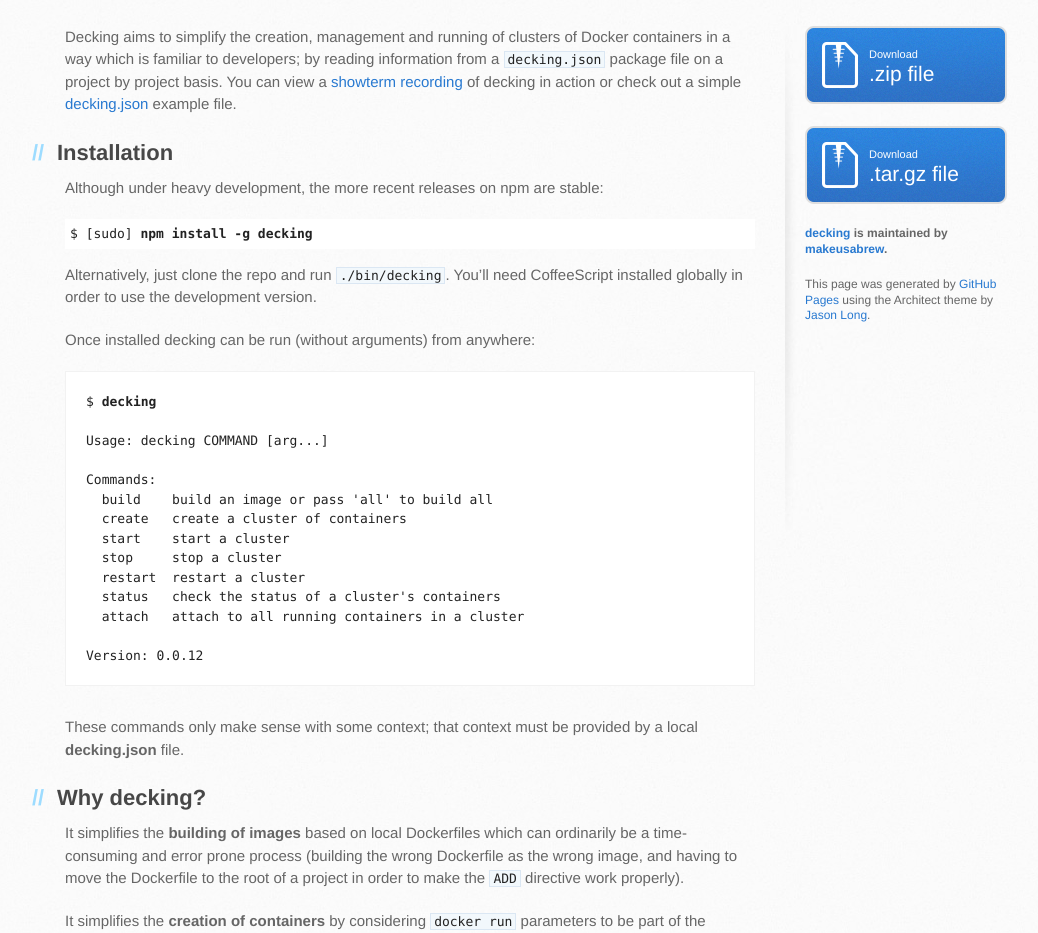
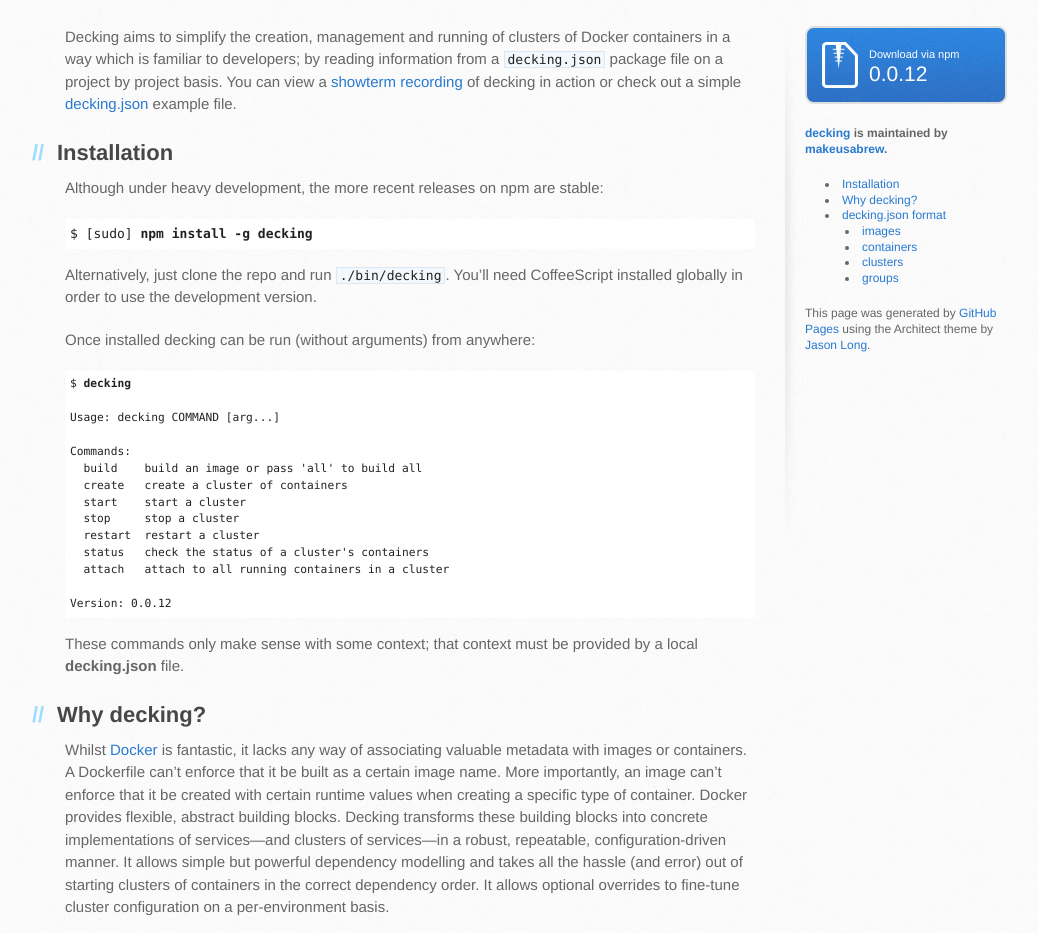
Before and after one commit to makeusabrew/decking, a plain HTML site: page index.html in a window 1280 px wide. Shown: the part 240-1173 px from the top of the page, without its empty margins (105-1143 px from the left). Drawn offline with Linux system fonts and the light colour scheme.

Commit message:
tweak to about section, add quick nav links

```diff
--- a/index.html
+++ b/index.html
@@ -20,7 +20,7 @@
       <div class="inner">
         <h1>decking</h1>
         <h2>Create, manage and run clusters of Docker containers</h2>
-        <a href="https://github.com/makeusabrew/decking" class="button"><small>View project on</small>GitHub</a>
+        <a href="https://github.com/makeusabrew/decking" class="button"><small>View project on </small>GitHub</a>
       </div>
     </header>
 
@@ -38,8 +38,12 @@
 <a href="https://github.com/makeusabrew/nodeflakes/blob/master/decking.json">decking.json</a>
 example file.</p>
 
+<!--
+<iframe src="http://showterm.io/21bc0f5d5ddbe4a1c4f2a#fast" width="100%" height="480"></iframe>
+-->
+
 <h2>
-<a name="installation" class="anchor" href="#installation"><span class="octicon octicon-link"></span></a>Installation</h2>
+<a name="installation" class="anchor"><span class="octicon octicon-link"></span></a>Installation</h2>
 
 <p>Although under heavy development, the more recent releases on npm are stable:</p>
 
@@ -49,7 +53,7 @@
 need CoffeeScript installed globally in order to use the development version.</p>
 
 <p>Once installed decking can be run (without arguments) from anywhere:</p>
-<pre>$ <b>decking</b>
+<pre class="reduced reduced--alot">$ <b>decking</b>
 
 Usage: decking COMMAND [arg...]
 
@@ -68,9 +72,20 @@
 by a local <b>decking.json</b> file.</p>
 
 <h2>
-<a name="about" class="anchor" href="#about"><span class="octicon octicon-link"></span></a>Why decking?</h2>
+<a name="about" class="anchor"><span class="octicon octicon-link"></span></a>Why decking?</h2>
 
 <!--<p>Possible note here about lack of metadata storage with Docker</p>-->
+<p>Whilst <a href="http://www.docker.io/">Docker</a> is fantastic, it lacks
+any way of associating valuable metadata with images or containers. A Dockerfile
+can&rsquo;t enforce that it be built as a certain image name. More importantly, an
+image can&rsquo;t enforce that it be created with certain runtime values when
+creating a specific type of container. Docker provides flexible, abstract
+building blocks. Decking transforms these building blocks into
+concrete implementations of services&mdash;and clusters of services&mdash;in a
+robust, repeatable, configuration-driven manner. It allows simple but powerful
+dependency modelling and takes all the hassle (and error) out of starting
+clusters of containers in the correct dependency order. It allows optional
+overrides to fine-tune cluster configuration on a per-environment basis.
 
 <p>It simplifies the <b>building of images</b> based on local Dockerfiles which
 can ordinarily be a time-consuming and error prone process (building the wrong
@@ -91,7 +106,7 @@
 dependency order.</p>
 
 <h2>
-<a name="deckingjson-format" class="anchor" href="#deckingjson-format"><span class="octicon octicon-link"></span></a>The decking.json file format</h2>
+<a name="format" class="anchor"><span class="octicon octicon-link"></span></a>The decking.json file format</h2>
 
 <p>The decking.json format aims to be clear, concise and simple. Note that the file
 must be present in the current working directory; decking will not recurse up parent
@@ -104,7 +119,7 @@
 </code></pre>
 
 <h3>
-<a name="images-object" class="anchor" href="#images-object"><span class="octicon octicon-link"></span></a>images</h3>
+<a name="format-images" class="anchor"><span class="octicon octicon-link"></span></a>images</h3>
 
 <p>Images define the templates from which containers are built; decking gives them
 a boost by being able to build them in batches and resolving commonly experienced issues with
@@ -133,7 +148,7 @@
 that any <code>ADD</code> directives will be relative to your project root.</p>
 
 <h3>
-<a name="containers" class="anchor" href="#containers"><span class="octicon octicon-link"></span></a>containers</h3>
+<a name="format-containers" class="anchor"><span class="octicon octicon-link"></span></a>containers</h3>
 
 <p>Containers define the runtime configuration for a given image. They let you
 model instances&mdash;and crucially, their dependencies&mdash;in a clear, clean
@@ -182,10 +197,13 @@
 current value of the host machine&rsquo;s <code>$ANOTHER_VAR</code> environment
 variable. If that yields an empty value the user will be prompted for it. You
 will only be prompted for any missing environment variables when calling
-<code>decking create &lt;cluster&gt;</code>.</p>
+<code>decking create &lt;cluster&gt;</code>. This is particularly useful
+if you don&rsquo;t want to store sensitive information in your configuration
+file (such as API keys) or the relevant variable differs per host (such
+as a lookup of the host&rsquo;s IP address).</p>
 
 <h3>
-<a name="clusters" class="anchor" href="#clusters"><span class="octicon octicon-link"></span></a>clusters</h3>
+<a name="format-clusters" class="anchor"><span class="octicon octicon-link"></span></a>clusters</h3>
 
 <p>Clusters define sets of related containers which&mdash;presumably&mdash;combine
 in some useful way (e.g. a master &amp; slave database, a couple of web servers
@@ -222,7 +240,7 @@
 know which one you&rsquo;re refering to.</p>
 
 <h3>
-<a name="groups-optional-object" class="anchor" href="#groups-optional-object"><span class="octicon octicon-link"></span></a>groups</h3>
+<a name="format-groups" class="anchor"><span class="octicon octicon-link"></span></a>groups</h3>
 
 <p>Groups allow clusters of containers to be run with different parameters, usually
 to support small configuration variations across different environments (e.g.
@@ -281,16 +299,25 @@
         </section>
 
         <aside id="sidebar">
-          <a href="https://github.com/makeusabrew/decking/zipball/master" class="button">
-            <small>Download</small>
-            .zip file
-          </a>
-          <a href="https://github.com/makeusabrew/decking/tarball/master" class="button">
-            <small>Download</small>
-            .tar.gz file
+          <a href="https://npmjs.org/package/decking" class="button">
+            <small>Download via npm</small>
+            0.0.12
           </a>
 
           <p class="repo-owner"><a href="https://github.com/makeusabrew/decking">decking</a> is maintained by <a href="https://github.com/makeusabrew">makeusabrew</a>.</p>
+
+          <ul>
+            <li><a href=#installation>Installation</a></li>
+            <li><a href=#about>Why decking?</a></li>
+            <li><a href=#format>decking.json format</a>
+              <ul>
+                <li><a href="#format-images">images</a></li>
+                <li><a href="#format-containers">containers</a></li>
+                <li><a href="#format-clusters">clusters</a></li>
+                <li><a href="#format-groups">groups</a></li>
+              </ul>
+            </li>
+          </ul>
 
           <p>This page was generated by <a href="https://pages.github.com">GitHub Pages</a> using the Architect theme by <a href="https://twitter.com/jasonlong">Jason Long</a>.</p>
         </aside>
--- a/stylesheets/stylesheet.css
+++ b/stylesheets/stylesheet.css
@@ -383,6 +383,10 @@
     margin-bottom:15px;
 }
 
+.reduced--alot {
+    font-size:75%;
+}
+
 .requirements {
     font-size:0.8em;
     margin-bottom:10px;
```
